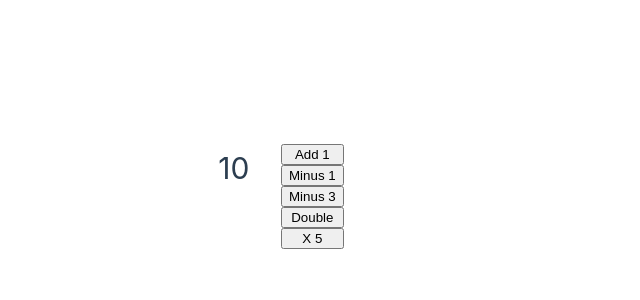
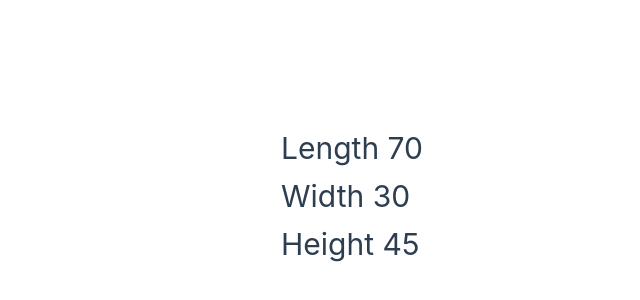
Before and after one commit to JasonXBOptel/vue_fullstack, a Vue app: page / in a window 1280 px wide. Shown: the part 204-504 px from the top of the page, without its empty margins (359-999 px from the left). Built offline with nearby package versions, Linux system fonts and the light colour scheme.

Commit message:
Width length height

```diff
--- a/src/App.vue
+++ b/src/App.vue
@@ -1,23 +1,18 @@
 <script setup>
-import { ref } from "vue";
+import { reactive } from "vue";
 // Declare Initial State Value
-let countState = ref(10);
-// Create function that manipulates state value
-let double = function () {
-  countState.value = countState.value * 2;
-};
-let multiply = function (i) {
-  countState.value = countState.value * i;
-};
+const dims = reactive({
+  length: 70,
+  width: 30,
+  height: 45,
+});
 </script>
 <template>
   <h1>{{ countState }}</h1>
   <div>
-    <button @click="countState++">Add 1</button>
-    <button @click="countState--">Minus 1</button>
-    <button @click="countState = countState - 3">Minus 3</button>
-    <button @click="double">Double</button>
-    <button @click="multiply(5)">X 5</button>
+    <h1>Length {{ dims.length }}</h1>
+    <h1>Width {{ dims.width }}</h1>
+    <h1>Height {{ dims.height }}</h1>
   </div>
 </template>
 
```
